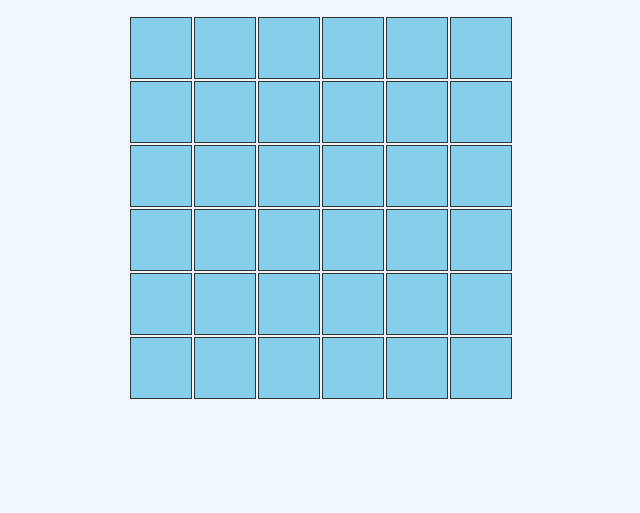
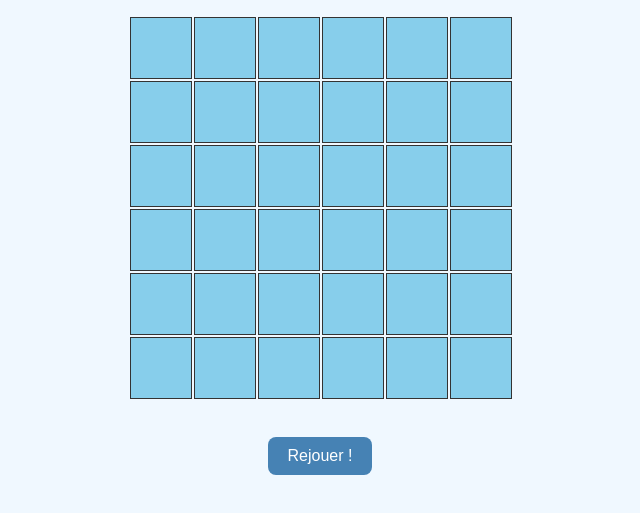
Before and after one commit to shrii-ed94/bataille_navale, a plain HTML site: page index.html in a window 1280 px wide. Shown: the part 111-624 px from the top of the page, without its empty margins (320-960 px from the left). Drawn offline with Linux system fonts and the light colour scheme.

Commit message:
ajout ajout d'un bouton rejouer pour relancer la partie

```diff
--- a/index.html
+++ b/index.html
@@ -14,6 +14,8 @@
 
   <p id="message"></p>
 
+  <button id="restart">Rejouer !</button>
+
   <script src="script.js"></script>
 </body>
 </html>
--- a/script.js
+++ b/script.js
@@ -52,3 +52,11 @@ function shoot(event) {
 // lancement du jeu
 createGrid();
 placeShip();
+
+// bouton pour rejouer
+document.getElementById("restart").addEventListener("click", () => {
+  ships = [];
+  createGrid();
+  placeShip();
+  document.getElementById("message").textContent = "Nouvelle partie !";
+});
--- a/style.css
+++ b/style.css
@@ -34,3 +34,18 @@ body {
   font-weight: bold;
   font-size: 18px;
 }
+
+#restart {
+  margin-top: 20px;
+  padding: 10px 20px;
+  font-size: 16px;
+  border: none;
+  border-radius: 8px;
+  background-color: #4682b4;
+  color: white;
+  cursor: pointer;
+}
+
+#restart:hover {
+  background-color: #315f7d;
+}
```
